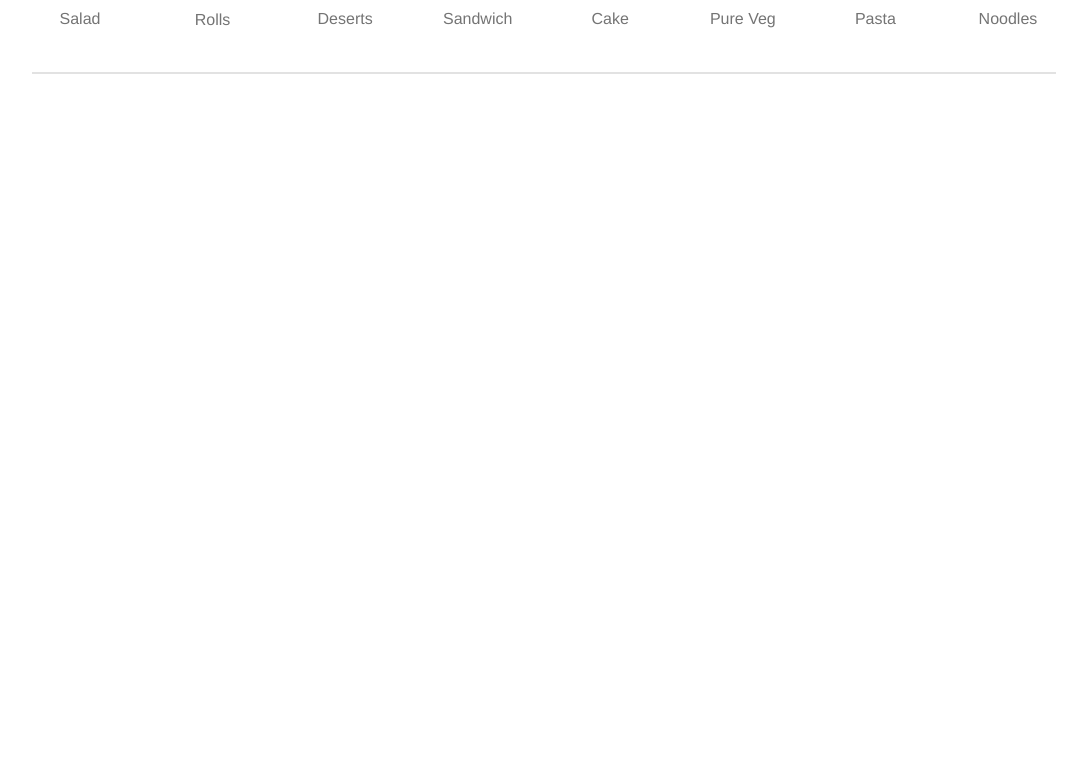
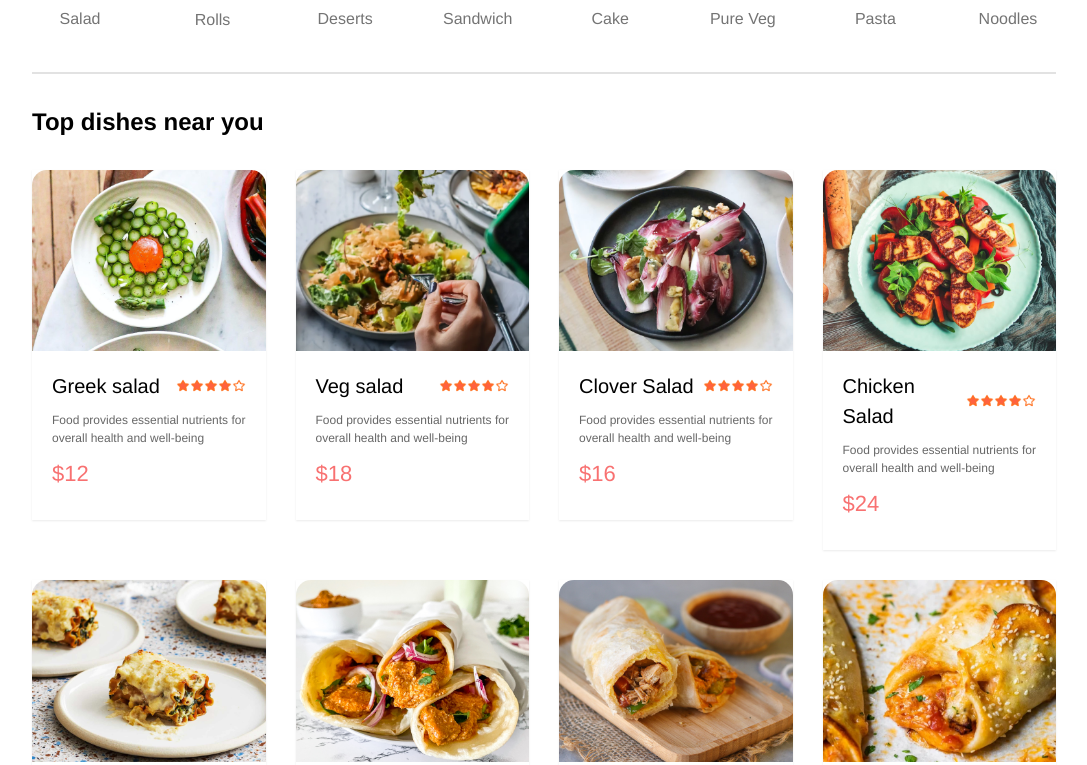
Before and after one commit to Binyam888/Delidash, a React (Vite) app in the folder frontend/delidash/: page / in a window 1280 px wide. Shown: the part 795-1560 px from the top of the page, without its empty margins (96-1183 px from the left). Before the commit the page ends 889 px from the top, so only its background shows below. Built offline with nearby package versions, Linux system fonts and the light colour scheme.

Commit message:
created compenent to list food_items , and listed it

```diff
--- /dev/null
+++ b/frontend/delidash/src/components/FoodDisplay.jsx
@@ -0,0 +1,30 @@
+import React from "react";
+import { useContext } from "react";
+import { StoreContext } from "../context/StoreContext";
+import FoodItem from "./FoodItem";
+
+const FoodDisplay = ({ category }) => {
+  const { food_list } = useContext(StoreContext);
+
+  return (
+    <div className="Food-display mx-[10%] mt-[30px]">
+      <h1 className="text-[24px] font-bold">Top dishes near you</h1>
+      <div className="food-diplay-list mt-[30px] gap-[30px]  grid grid-cols-4 ">
+        {food_list.map((item, index) => {
+          return (
+            <FoodItem
+              key={index + 1}
+              id={item._id}
+              name={item.name}
+              description={item.description}
+              price={item.price}
+              image={item.image}
+            />
+          );
+        })}
+      </div>
+    </div>
+  );
+};
+
+export default FoodDisplay;
--- /dev/null
+++ b/frontend/delidash/src/components/FoodItem.jsx
@@ -0,0 +1,24 @@
+import React from "react";
+import { assets } from "../assets/assets";
+
+const FoodItem = ({ id, name, price, description, image }) => {
+  return (
+    <div className="food-item-container">
+      <div className="food-iem w-[100%] m-auto shadow-sm shadow-[#00000015]">
+        <dvi className="food-item-img-container">
+          <img src={image} alt="" className="w-[100%] rounded-t-[15px] " />
+        </dvi>
+        <div className="food-item-info p-[20px]">
+          <div className="food-item-name-rating flex justify-between items-center mb-[10px]">
+            <p className="text-[20px] font-medium">{name}</p>
+            <img src={assets.rating_starts} alt="" className="w-[70px]" />
+          </div>
+          <p className="fooditem-description text-[#676767] text-[12px]">{description}</p>
+          <p className="food-item-price text-red-400 text-[22px] font-medium my-[10px]">${price}</p>
+        </div>
+      </div>
+    </div>
+  );
+};
+
+export default FoodItem;
--- a/frontend/delidash/src/context/StoreContext.jsx
+++ b/frontend/delidash/src/context/StoreContext.jsx
@@ -1,4 +1,5 @@
 import { createContext } from "react";
+import { food_list } from "../assets/assets";
 
 export const StoreContext = createContext(null)
 
@@ -6,7 +7,7 @@ const StoreContextProvider =({children})=>{
 
 
     const contextValue ={
-
+        food_list
     }
 
     return(
--- a/frontend/delidash/src/pages/Home.jsx
+++ b/frontend/delidash/src/pages/Home.jsx
@@ -1,6 +1,7 @@
 import React, { useState } from 'react'
 import Header from '../components/Header'
 import ExploreMenu from '../components/ExploreMenu'
+import FoodDisplay from '../components/FoodDisplay'
 
 function Home() {
     const [category,setCategory] =useState("All")
@@ -9,6 +10,7 @@ function Home() {
 
         <Header/>
         <ExploreMenu category={category} setCategory={setCategory} />
+        <FoodDisplay category={category}/>
     </div>
   )
 }
```
